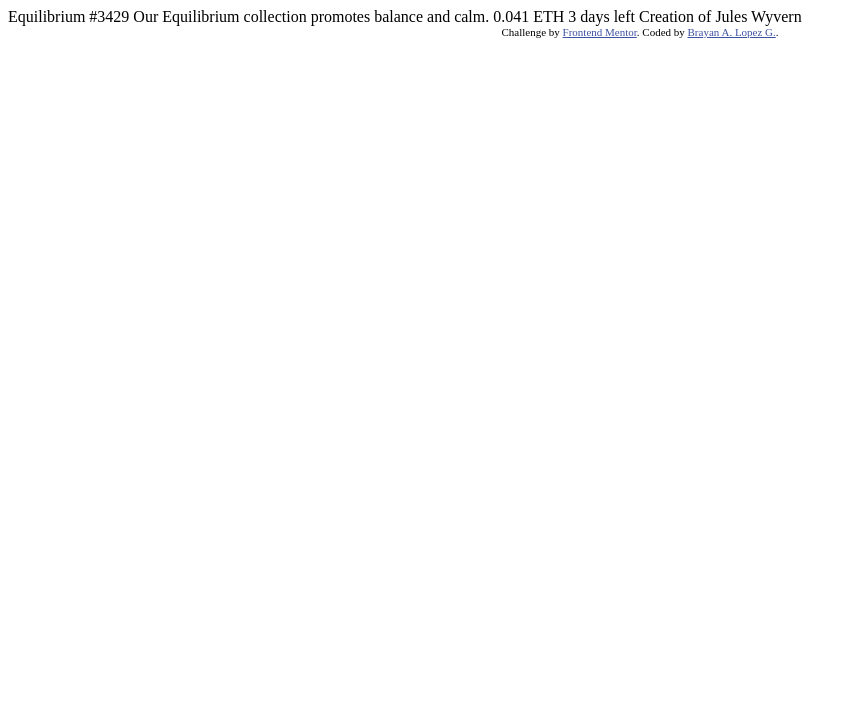
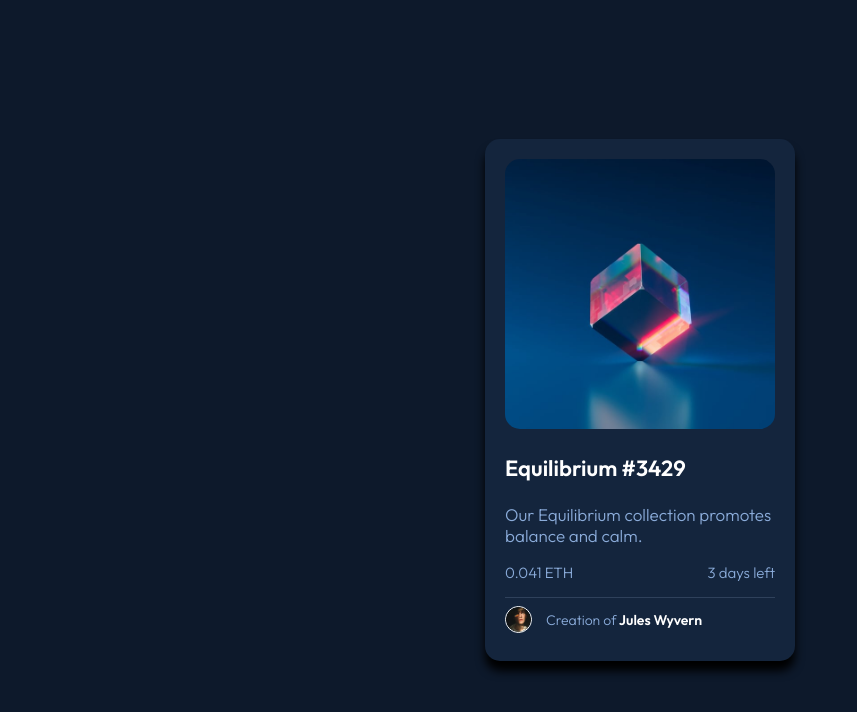
Before and after one commit to brayanlopez/NTF-preview-card-component, a plain HTML site: page index.html in a window 1280 px wide. Shown: the whole page, without its empty margins (0-857 px from the left). Drawn offline with Linux system fonts and the light colour scheme.

Commit message:
almost finished the card

```diff
--- a/index.html
+++ b/index.html
@@ -9,21 +9,47 @@
       rel="icon"
       type="image/png"
       sizes="32x32"
-      href="./images/favicon-32x32.png"
+      href="./src/assets/images/favicon-32x32.png"
     />
     <link rel="stylesheet" href="src/styles/main.css" />
+
+    <!-- Fonts -->
+    <link rel="preconnect" href="https://fonts.googleapis.com" />
+    <link rel="preconnect" href="https://fonts.gstatic.com" crossorigin />
+    <link
+      href="https://fonts.googleapis.com/css2?family=Outfit:wght@300;400;600&display=swap"
+      rel="stylesheet"
+    />
 
     <title>NFT preview card component</title>
   </head>
   <body>
-    Equilibrium #3429 Our Equilibrium collection promotes balance and calm.
-    0.041 ETH 3 days left Creation of Jules Wyvern
+    <div class="card-container">
+      <div class="card-header">
+        <img src="./src/assets/images/image-equilibrium.jpg" alt="" />
+      </div>
+      <div class="card-body">
+        <h3 class="card-title">Equilibrium #3429</h3>
+        <p class="card-description">
+          Our Equilibrium collection promotes balance and calm.
+        </p>
+        <div class="icons">
+          <div><span class="icon icon-ethereum"></span> 0.041 ETH</div>
+          <div><span class="icon icon-clock"></span> 3 days left</div>
+        </div>
+      </div>
+      <!-- <hr /> -->
+      <div class="card-footer">
+        <img src="src/assets/images/image-avatar.png" alt="" />
+        <p>Creation of<b> Jules Wyvern</b></p>
+      </div>
+    </div>
 
-    <div class="attribution">
+    <!-- <footer class="attribution">
       Challenge by
       <a href="https://www.frontendmentor.io?ref=challenge" target="_blank"
         >Frontend Mentor</a
       >. Coded by <a href="#">Brayan A. Lopez G.</a>.
-    </div>
+    </footer> -->
   </body>
 </html>
--- /dev/null
+++ b/src/styles/card-styles.css
@@ -0,0 +1,75 @@
+body {
+  display: grid;
+  place-items: center;
+  background: var(--main-dark-blue);
+  height: 100vh;
+}
+
+.card-container {
+  max-width: 31em;
+  padding: 20px;
+  background: var(--card-dark-blue);
+  border-radius: 15px;
+  box-shadow: 0 10px 10px black;
+}
+
+.card-header {
+  max-height: 20%;
+}
+
+.card-header img {
+  max-width: 100%;
+  height: auto;
+  border-radius: 15px;
+}
+
+.card-body .card-title {
+  color: var(--white);
+  margin: 1em 0;
+  font-size: 2.2em;
+}
+
+.card-body .card-description {
+  margin: 1em 0;
+  font-size: 1.7em;
+}
+
+.card-body .icons {
+  display: flex;
+  justify-content: space-between;
+  margin: 1em 0;
+  font-size: 1.5em;
+}
+
+.card-body .icons .icon-ethereum {
+  color: var(--cyan);
+  background-image: url("../assets/images/icon-ethereum.svg");
+  background-repeat: no-repeat;
+  background-size: cover;
+  background-position: center;
+}
+
+.card-body .icons .icon-clock {
+  background-image: url("../assets/images/icon-ethereum.svg");
+  background-repeat: no-repeat;
+  background-size: cover;
+  background-position: center;
+}
+
+.card-footer {
+  display: flex;
+  align-items: center;
+  border-top: 0.1px solid var(--line-dark-blue);
+  font-size: 1.4em;
+}
+
+.card-footer img {
+  border: 1px solid white;
+  border-radius: 100%;
+  max-width: 10%;
+  margin: 0.6em 1em 0.6em 0;
+}
+
+.card-footer b {
+  color: var(--white);
+}
--- a/src/styles/main.css
+++ b/src/styles/main.css
@@ -1,5 +1,34 @@
+@import url(card-styles.css);
+
+:root {
+  /*   primary */
+  --soft-blue: hsl(215, 51%, 70%);
+  --cyan: hsl(178, 100%, 50%);
+  /*   secondary */
+  --main-dark-blue: hsl(217, 54%, 11%);
+  --card-dark-blue: hsl(216, 50%, 16%);
+  --line-dark-blue: hsl(215, 32%, 27%);
+  --white: hsl(0, 0%, 100%);
+}
+
+* {
+  box-sizing: border-box;
+  padding: 0;
+  margin: 0;
+}
+
+html {
+  font-size: 62.5%;
+  font-family: 'Outfit', sans-serif;
+}
+
+body{
+  color: var(--soft-blue);
+  font-weight: lighter;
+}
+
 .attribution {
-  font-size: 11px;
+  font-size: 1.1em;
   text-align: center;
 }
 .attribution a {
```
Also changed, not shown: src/assets/images/favicon-32x32.png (renamed from images/favicon-32x32.png), src/assets/images/icon-clock.svg (renamed from images/icon-clock.svg), src/assets/images/icon-ethereum.svg (renamed from images/icon-ethereum.svg), src/assets/images/icon-view.svg (renamed from images/icon-view.svg), src/assets/images/image-avatar.png (renamed from images/image-avatar.png), src/assets/images/image-equilibrium.jpg (renamed from images/image-equilibrium.jpg).
